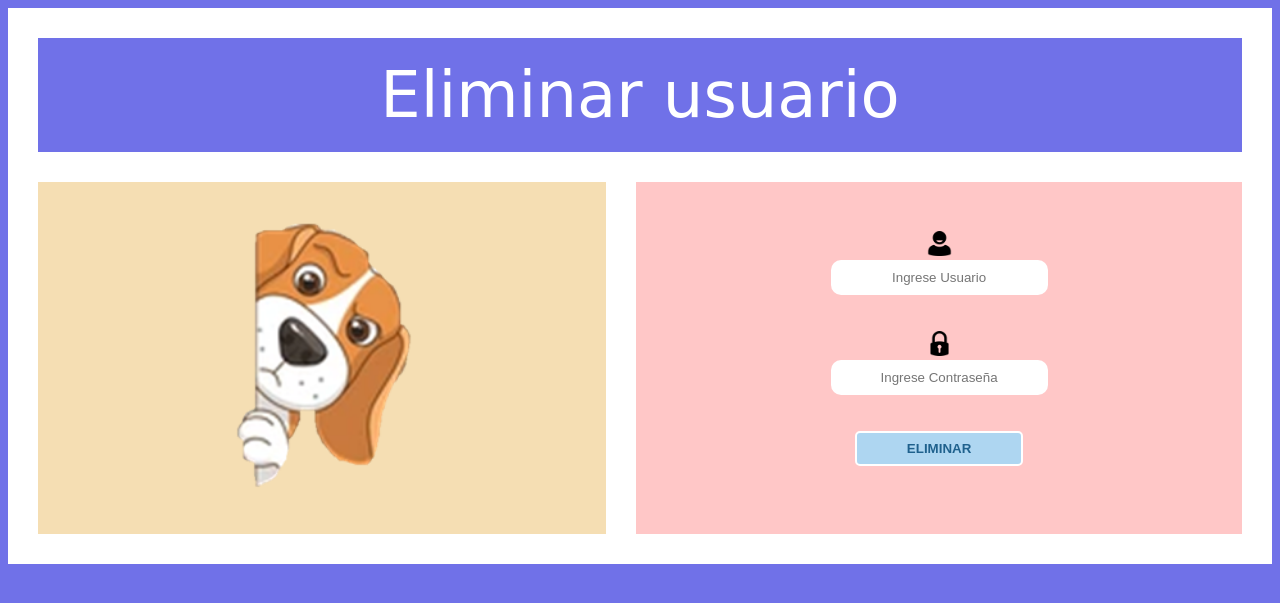
After one commit to MimiCruces/Proyecto-Programacion, a PHP site: page /Eliminar.html in a window 1280 px wide. The commit adds this page. Shown: the top 603 px of the page. Run offline with PHP 8.4, Linux system fonts and the light colour scheme.

Commit message:
Se agrego la párte para Eliminar

```diff
--- /dev/null
+++ b/Eliminar.html
@@ -0,0 +1,49 @@
+<!DOCTYPE html>
+<html lang="es">
+<head>
+    <meta charset="UTF-8">
+    <meta name="viewport" content="width=device-width, initial-scale=1.0">
+    <title>Eliminar</title>
+    <!-- Metadatos -->
+    <meta name="author" content="Ing. Aaron Velasco" >
+    <meta name="description" content="Pagina web de test">
+    <!-- CSS -->
+    <link rel="stylesheet" href="media/estilos.css">
+    <!-- FAVICON -->
+    <link rel="shortcut icon" href="media/img/favicon.png" type="image/x-icon">
+
+</head>
+
+<body class="bodyEliminar">
+    <div>
+        <table >
+            <tr>
+                <td colspan="2" class="texto1">Eliminar usuario</td>
+            </tr>
+            <tr>
+                <td class="izquierda">
+                    <!-- Aquí puedes agregar tu imagen -->
+                    <img class="imgAncho" src="Media/Imagenes/Beagle_Delete.png" alt="Descripción de la imagen">
+                </td>
+                <td class="derecha">
+                    <!-- Aquí puedes agregar tu formulario -->
+                    <form action="">
+                        <label for=""><img class="imagenIcono" src="Media/Imagenes/usuario.png" alt="usuario simbolo "  > </label>
+                        <br>
+                        <input type="text" name="usuario" placeholder="Ingrese Usuario" required>
+                        <br> <br> <br>
+                        <label for=""><img class="imagenIcono" src="Media/Imagenes/contraseña.png" alt="contraseña simbolo"  > </label>
+                        <br>
+                        <input type="password" name="contraseña"  placeholder="Ingrese Contraseña" required >
+                        <br><br> <br>
+                        <button><b>ELIMINAR</b></button>
+                        <br> <br>
+                    </form>
+                </td>
+            </tr>
+        </table>
+    </div>
+
+
+</body>
+</html>
--- a/Media/estilos.css
+++ b/Media/estilos.css
@@ -86,3 +86,39 @@ a:hover {
     border-top-left-radius: 30px;
     border-bottom-right-radius: 30px;
 }
+
+table {
+    width: 100%;
+    border-collapse: collapse; /* Sin bordes entre celdas */
+}
+
+td {
+    padding: 20px;
+    border: white 30px solid;
+}
+
+/* Estilo para la celda izquierda */
+.izquierda {
+    background-color: wheat; /* Color de fondo para la izquierda */
+}
+
+/* Estilo para la celda derecha */
+.derecha {
+    background-color: #FFC7C7; /* Color de fondo para la derecha */
+}
+.imgAncho{
+    width: 200px; /* La imagen ocupará el 100% del ancho del contenedor padre */
+    height: auto; /* La altura se ajusta automáticamente para mantener la proporción original */
+    max-width: 400px;
+}
+.texto1{
+    font-size: 4em;
+    text-align: center;
+    font-family: cursive;
+    background-color: #7071E8;
+    color: white;
+}
+.bodyEliminar{
+    text-align: center;
+    background-color: #7071E8;
+}
```
Also changed, not shown: index.html (added, +32 -0 lines), Media/Imagenes/Beagle_Delete.png (added), Media/Imagenes/Beagle_Eliminar.png (added), Media/Imagenes/cute-beagle-dog-stickers-pack-600nw-1984110692.webp (added).
